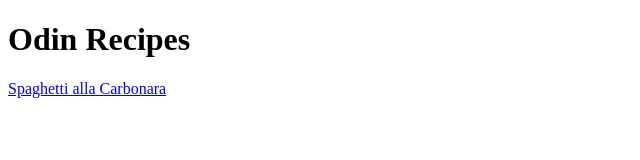
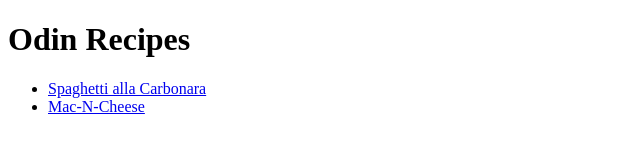
Before and after one commit to funhost/odin-recipes, a plain HTML site: page index.html in a window 1280 px wide. Shown: the whole page, without its empty margins (0-640 px from the left). Drawn offline with Linux system fonts and the light colour scheme.

Commit message:
Change mac-n-cheese img size; link m-n-c page to index page

```diff
--- a/index.html
+++ b/index.html
@@ -8,7 +8,9 @@
 </head>
 <body>
   <h1>Odin Recipes</h1>
-
-  <a href="recipes/spaghetti.html">Spaghetti alla Carbonara</a>
+  <ul>
+    <li><a href="recipes/spaghetti.html">Spaghetti alla Carbonara</a></li>
+    <li><a href="recipes/mac-n-cheese.html">Mac-N-Cheese</a></li>
+  </ul>
 </body>
 </html>
```
Also changed, not shown: recipes/mac-n-cheese.html (+1 -1 lines).
